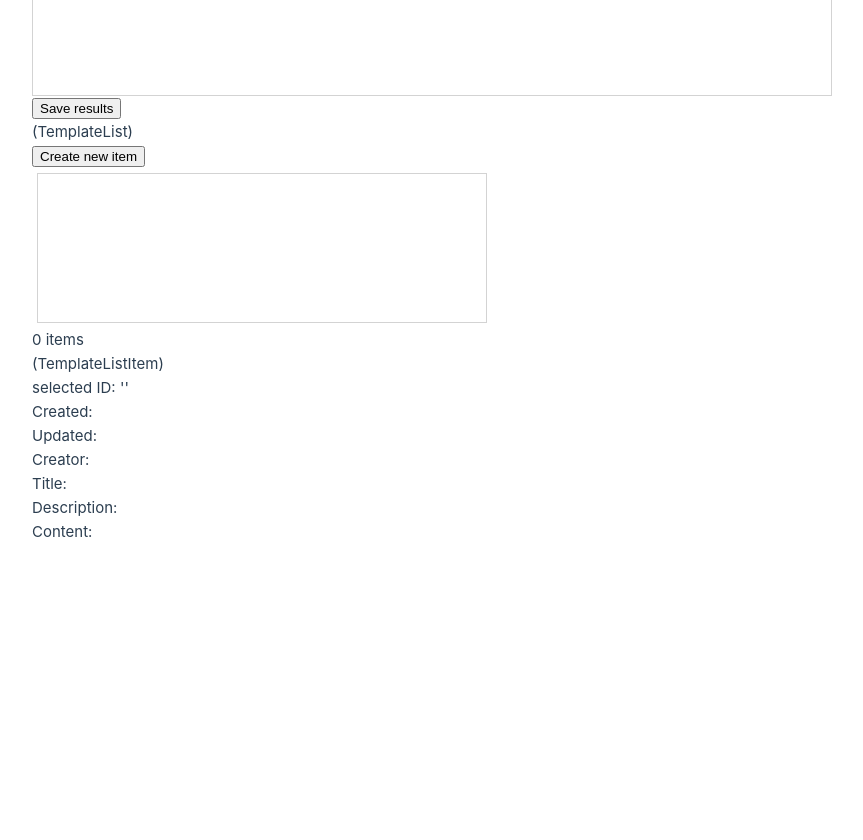
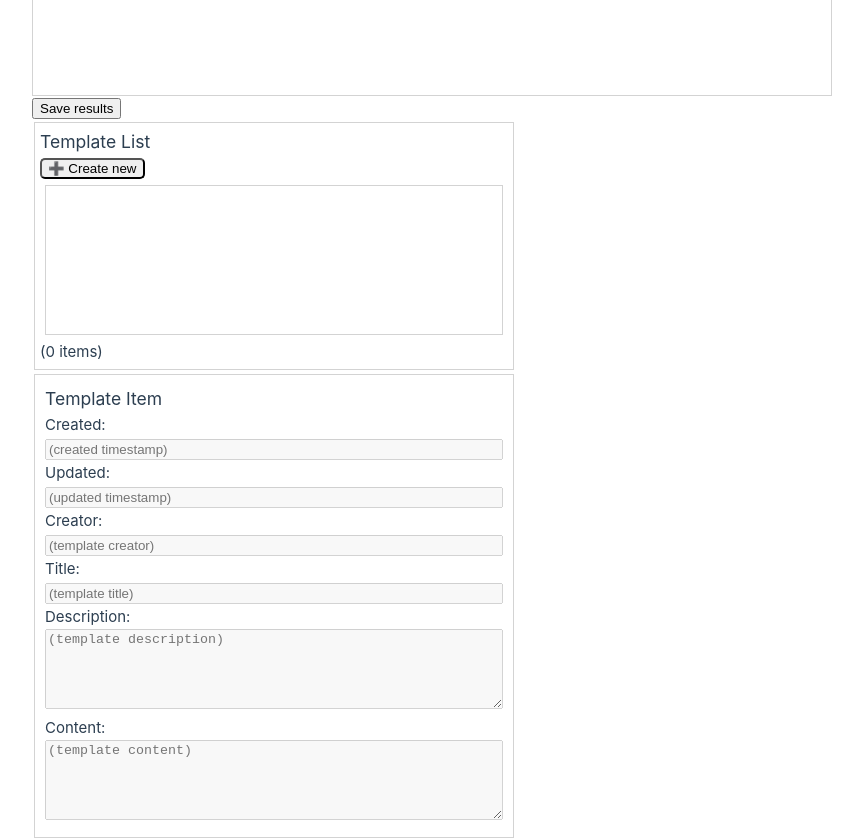
Before and after one commit to cbinding/steleto-web, a Vue app: page / in a window 1280 px wide. Shown: the part 300-1140 px from the top of the page, without its empty margins (0-863 px from the left). Before the commit the page ends 844 px from the top, so only its background shows below. Built offline with nearby package versions, Linux system fonts and the light colour scheme.

Commit message:
templateitem editing sync to store

```diff
--- a/src/App.vue
+++ b/src/App.vue
@@ -1,7 +1,7 @@
 <script setup>
 import DataConversion from '@/components/DataConversion.vue'
 import TemplateList from '@/components/TemplateList.vue'
-import TemplateListItem from '@/components/TemplateListItem.vue'
+import TemplateItem from '@/components/TemplateItem.vue'
 </script>
 
 <template>
@@ -10,7 +10,7 @@ import TemplateListItem from '@/components/TemplateListItem.vue'
     <br>
     <TemplateList/>
     <br>
-    <TemplateListItem/>
+    <TemplateItem/>
 
 </template>
 
--- /dev/null
+++ b/src/components/TemplateItem.vue
@@ -0,0 +1,75 @@
+<script setup>
+import { computed } from 'vue'
+import { useTemplateStore } from "@/stores/TemplateStore"
+
+const store = useTemplateStore()
+const selectedItem = computed(() => store.getItem(store.selectedID))
+const updated = () => selectedItem.value.meta.updated = new Date().toISOString()
+</script>
+
+<template>
+    <div class="template-item">
+        <h3>Template Item</h3>
+        <label for="created">Created:</label><br>
+        <input disabled
+          id="created"
+          v-model="((selectedItem || {}).meta || {}).created"
+          placeholder="(created timestamp)"/>
+        <br>
+        <label for="updated">Updated:</label><br>
+        <input disabled
+          id="updated"
+          v-model="((selectedItem || {}).meta || {}).updated"
+          placeholder="(updated timestamp)"/>
+        <br>
+        <label for="creator">Creator:</label><br>
+        <input
+          :disabled="store.selectedID == ''"
+          id="creator"
+          v-model="((selectedItem || {}).meta || {}).creator"
+          @input="updated"
+          placeholder="(template creator)"/>
+        <br>
+        <label for="title">Title:</label><br>
+        <input
+          :disabled="store.selectedID == ''"
+          id="title"
+          v-model="((selectedItem || {}).meta || {}).title"
+          @input="updated"
+          placeholder="(template title)"/>
+        <br>
+        <label for="description">Description:</label><br>
+        <textarea
+          :disabled="store.selectedID == ''"
+          id="description"
+          v-model="((selectedItem || {}).meta || {}).description"
+          @input="updated"
+          placeholder="(template description)"></textarea>
+        <br>
+        <label for="content">Content:</label><br>
+        <textarea
+          :disabled="store.selectedID == ''"
+          id="content"
+          v-model="(selectedItem || {}).content"
+          @input="updated"
+          placeholder="(template content)"></textarea>
+    </div>
+</template>
+
+<style scoped>
+.template-item {
+  border: 1px solid lightgray;
+  width: 60%;
+  padding: 10px;
+  margin: 2px;
+}
+input, textarea {
+  width: 100%;
+}
+input:hover, textarea:hover {
+  background-color: ghostwhite;
+}
+textarea {
+  height: 6em;
+}
+</style>
--- a/src/components/TemplateList.vue
+++ b/src/components/TemplateList.vue
@@ -7,8 +7,8 @@ const store = useTemplateStore();
 
 const newItem = () => {
   const item = store.newItem()
-  //console.log(`creating ${item.id}`)
   store.addItem(item)
+  store.selItem(item.id)
 }
 
 const selItem = (id) => {
@@ -19,7 +19,6 @@ const delItem = (id) => {
   const item = store.getItem(id)
   if (item) {
     if (confirm(`Delete "${item?.meta?.title}" - sure?`) == true) {
-      //console.log(`deleting ${id}`)
       store.delItem(id)
     }
   }
@@ -28,27 +27,33 @@ const delItem = (id) => {
 
 <template>
   <br>
-  <div>
-    <div>(TemplateList)</div>
-    <button @click="newItem()">Create new item</button>
+  <div class="template-list-outer">
+    <h3>Template List</h3>
+    <button alt="create new template item" title="create new template item" @click="newItem()">&#10133; Create new</button><br>
     <ul class="template-list">
-      <li v-for="item in store.templates" :key="item.id" @click="selItem(item.id)">
+      <li v-for="item in store.templates" :key="item.id" @click="selItem(item.id)" :class="item.id == store.selectedID ? 'selected': ''">
         <span>{{ item.meta?.title }}</span>
-        <button class="delete-item" alt="delete" title="delete" @click="delItem(item.id)">&#x2718;</button>
+        <button class="delete-item" alt="delete" title="delete" @click="delItem(item.id)">&#10060;</button>
       </li>
     </ul>
-    <div>{{ store.count }} items</div>
+    <div>({{ store.count }} items)</div>
   </div>
 </template>
 
 <style scoped>
+    .template-list-outer {
+      border: 1px solid lightgray;
+      width: 60%;
+      padding: 5px;
+      margin: 2px;
+    }
     .template-list {
       margin:5px;
       padding: 5px;
       list-style-type: none;
       border: 1px solid lightgray;
       overflow-y: scroll;
-      width: 30em;
+
       height: 10em;
     }
     .template-list li {
@@ -58,6 +63,9 @@ const delItem = (id) => {
     .template-list li:hover {
       background-color: lightgray;
     }
+    .template-list li.selected {
+      background-color: lightsteelblue;
+    }
     .delete-item {
       cursor: pointer;
       border: 1px solid gray;
@@ -66,4 +74,8 @@ const delItem = (id) => {
     .delete-item:hover {
       background-color: lightgray;
     }
+    button {
+      border-radius: 5px;
+      cursor: pointer;
+    }
 </style>
--- a/src/components/TemplateListItem.vue
+++ /dev/null
@@ -1,36 +0,0 @@
-<script setup>
-import { computed } from 'vue'
-import { useTemplateStore } from "@/stores/TemplateStore"
-
-const store = useTemplateStore()
-const item = computed(() => {
-  return store.getItem(store.selectedID)
-})
-</script>
-
-<template>
-    <div>
-        <div>(TemplateListItem)</div>
-        <div>selected ID: '{{ store.selectedID }}'</div>
-
-        <label for="created">Created:</label>
-        <div id="created">{{ item?.meta?.created }}</div>
-
-        <label for="updated">Updated:</label>
-        <div id="updated">{{ item?.meta?.updated }}</div>
-
-        <label for="creator">Creator:</label>
-        <div id="creator">{{ item?.meta?.creator }}</div>
-
-        <label for="title">Title:</label>
-        <div id="title">{{ item?.meta?.title }}</div>
-
-        <label for="description">Description:</label>
-        <div id="description">{{ item?.meta?.description }}</div>
-
-        <label for="content">Content:</label>
-        <div id="content">{{ item?.data }}</div>
-    </div>
-</template>
-
-<style scoped></style>
--- a/src/stores/TemplateStore.js
+++ b/src/stores/TemplateStore.js
@@ -7,42 +7,54 @@ export const useTemplateStore = defineStore('templateStore', () => {
   const items = ref(JSON.parse(localStorage.getItem(LOCALSTORAGEKEY) || "[]"))
   const selectedID = ref("")
   const templates = computed(() => items.value)
-  const count = computed(() => templates.value.length)
+  const count = computed(() => items.value.length)
 
-  function newItem() {
+  const newItem = () => {
     const timestamp = new Date().toISOString()
     return {
       id: timestamp,
       meta: {
         created: timestamp,
         updated: timestamp,
-        creator: "(steleto)",
-        title: `(new item) ${timestamp}`,
-        description: "(description)"
+        creator: "steleto-web",
+        title: `new template (${timestamp})`,
+        description: ""
       },
-      data: "(data)"
+      content: ""
     }
   }
 
-  function getItem(id) {
-    return items.value.find((item) => item.id === id)
-  }
+  const exists = (id) => items.value.some((item) => item.id === id)
 
-  function addItem(item) {
-    // TODO: check if it exists first
+  const getItem = (id) => items.value.find((item) => item.id === id)
+
+  const addItem = (item) => {
+    delItem(item?.id)
     items.value.push(item)
     localStorage.setItem(LOCALSTORAGEKEY, JSON.stringify(items.value))
   }
 
-  function delItem(id) {
-    items.value = items.value.filter((item) => { return item.id !== id })
-    localStorage.setItem(LOCALSTORAGEKEY, JSON.stringify(items.value))
+  const delItem = (id) => {
+    if (exists(id)) {
+      items.value = items.value.filter((item) => { return item.id !== id })
+      if (selectedID.value == id) selectedID.value = ''
+      localStorage.setItem(LOCALSTORAGEKEY, JSON.stringify(items.value))
+    }
   }
 
-  function selItem(id) {
-    selectedID.value = id
-    //console.log(`selected '${selectedID.value}'`)
+  const selItem = (id) => {
+    if (exists(id)) { selectedID.value = id }
   }
 
-  return { templates, count, newItem, getItem, addItem, delItem, selItem, selectedID }
+  return {
+    templates,
+    count,
+    exists,
+    newItem,
+    getItem,
+    addItem,
+    delItem,
+    selItem,
+    selectedID
+  }
 })
```
Also changed, not shown: src/components/DataConversion.vue (+7 -7 lines).
